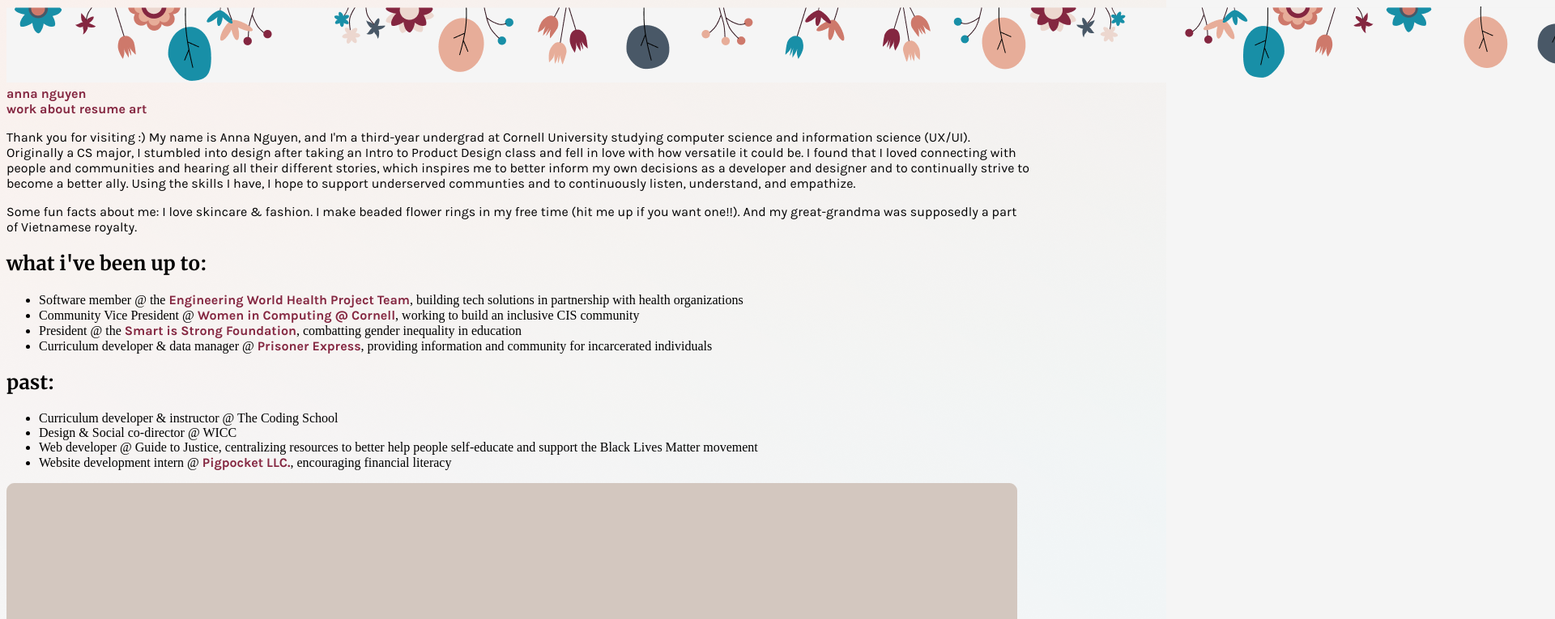
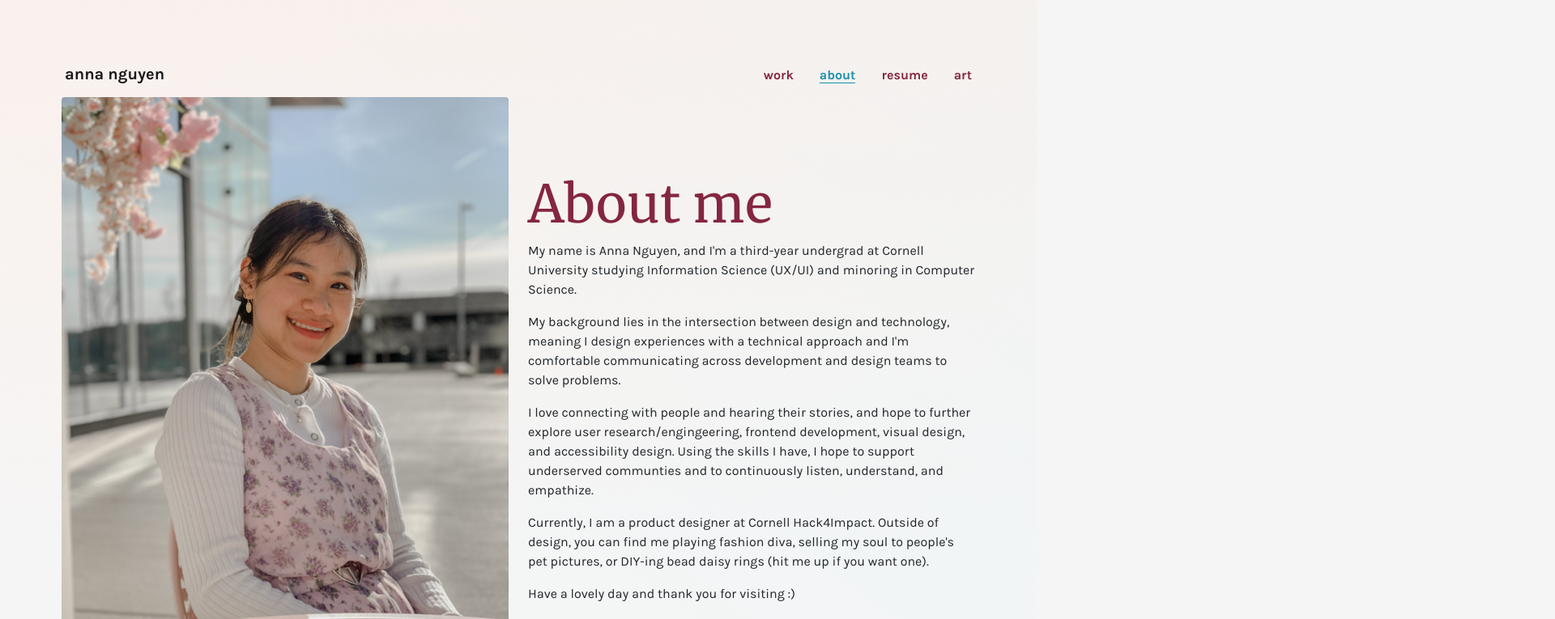
Before and after one commit to axnguyen9/personal_website_v1, a plain HTML site: page about/index.html in a window 1280 px wide. Shown: the top 765 px of the page at 81% size, 1920 px wide, since content can reach past the window. Drawn offline with nearby package versions, Linux system fonts and the light colour scheme; a web font is replaced by a local one.

Commit message:
Changing About page

```diff
--- a/about/index.html
+++ b/about/index.html
@@ -5,79 +5,75 @@
   <meta charset="UTF-8" />
     <meta name="viewport" content="width=device-width, initial-scale=1" />
     <title>Anna Nguyen</title>
-  <link rel="icon" type="image/png" href="../images/logo.png" />
+    <link rel="icon" type="image/png" href="/images/logo.png" />
+    <!-- Bootstrap v5.1 -->
+    <link href="https://cdn.jsdelivr.net/npm/bootstrap@5.1.3/dist/css/bootstrap.min.css" rel="stylesheet" integrity="sha384-1BmE4kWBq78iYhFldvKuhfTAU6auU8tT94WrHftjDbrCEXSU1oBoqyl2QvZ6jIW3" crossorigin="anonymous">
     <link rel="stylesheet" type="text/css" href="../styles/style.css" media="all" />
 </head>
 
 <body>
-  <img src="../images/banner.png" id="banner" alt="illustrated floral decorative banner" />
-  <div class="content">
-    <a name="top"></a>
-    <nav>
-      <a href="/" id="name-logo">anna nguyen</a>
-      <div class="links">
-        <a href="/">work</a>
-        <a href="../about" id="current">about</a>
-        <a href="https://drive.google.com/file/d/13UAHrn1CFpjNG9F62qy2G92JbZwENw6s/view?usp=sharing"
-          target="_blank">resume</a>
-        <a href="../art">art</a>
+  <div class="m-md-3 p-5">
+    <nav class="navbar navbar-expand-md navbar-light">
+      <a href="/" class="navbar-brand mx-3">anna nguyen</a>
+      <button class="navbar-toggler" type="button" data-bs-toggle="collapse" data-bs-target="#navbarSupportedContent" aria-controls="navbarSupportedContent" aria-expanded="false" aria-label="Toggle navigation">
+        <span class="navbar-toggler-icon"></span>
+      </button>
+      <div class="collapse navbar-collapse justify-content-end" id="navbarSupportedContent">
+        <ul class="navbar-nav">
+          <li class="nav-item">
+            <a href="/" class="mx-3">work</a>
+          </li>
+          <li class="nav-item">
+            <a href="../about" id="current" class="mx-3">about</a>
+          </li>
+          <li class="nav-item">
+            <a href="" target="_blank" class="mx-3">
+              resume</a>
+          </li>
+          <li class="nav-item">
+            <a href="../art" class="mx-3">art</a>
+          </li>
+        </ul>
       </div>
     </nav>
 
-    <header>
-      <section class="about-header">
-        <p>Thank you for visiting :) My name is Anna Nguyen, and I'm
-          a third-year undergrad at Cornell University studying computer
-          science and information science (UX/UI). Originally a CS major,
-          I stumbled into design after taking an Intro to Product Design class and
-          fell in love with how versatile it could be. I found that I loved
-          <span id="highlight-p-text">connecting with people and communities and
-            hearing all their different stories</span>, which inspires me to
-          better inform my own decisions as a developer and designer and to
-          continually strive to become a better ally. Using the skills I have,
-          I hope to support underserved communties and
+    <div class="container-fluid">
+      <div class="row">
+        <div class="col-md-6">
+          <img src="../images/headshot.JPEG" class="rounded mx-auto img-fluid" alt="" />
+        </div>
+        <div class="col-md-6 my-auto">
+          <h1 class="display-3">About me</h1>
+          <p>My name is Anna Nguyen,
+            and I'm a third-year undergrad at Cornell University
+            studying Information Science (UX/UI) and minoring in
+            Computer Science.
+          </p>
+          <p>
+            My background lies in the intersection between design
+            and technology, meaning I design experiences with a
+            technical approach and I'm comfortable communicating
+            across development and design teams to solve problems.
+          </p>
+          <p>
+            I love connecting with people and hearing their stories,
+            and hope to further explore user research/engingeering,
+            frontend development, visual design, and accessibility
+            design. Using the skills I have, I hope to support underserved communties and
             to continuously listen, understand, and empathize.
           </p>
-        <p>Some fun facts about me: I love skincare & fashion. I make beaded flower
-          rings in my free time (hit me up if you want one!!). And my
-          great-grandma was supposedly a part of Vietnamese royalty.
+          <p>Currently, I am a product designer at Cornell Hack4Impact.
+            Outside of design, you can find me playing fashion diva,
+            selling my soul to people's pet pictures, or
+            DIY-ing bead daisy rings (hit me up if you want one).
           </p>
-        <h2 id="martel-text">what i've been up to:</h2>
-        <ul>
-          <li><span id="bold-p-text">Software member @ the <a href="https://ewh.engineering.cornell.edu/"
-                target="_blank">Engineering
-                World Health Project Team</a></span>, building tech solutions in partnership with health organizations
-          </li>
-          <li><span id="bold-p-text">Community Vice President @ <a href="https://wicc.cornell.edu/"
-                target="_blank">Women in
-                Computing
-                @ Cornell</a></span>, working to build an inclusive CIS community</li>
-          <li><span id="bold-p-text">President @ the <a href="https://www.thesmartisstrongfoundation.org/"
-                target="_blank">Smart
-                is Strong Foundation</a></span>, combatting gender inequality in education</li>
-          <li><span id="bold-p-text">Curriculum developer & data manager @ <a href="https://prisonerexpress.org/"
-                class="org-link" target="_blank">Prisoner Express</a></span>, providing information and
-            community for incarcerated
-            individuals</li>
-        </ul>
-        <h2 id="martel-text">past:</h2>
-        <ul>
-          <li>Curriculum developer & instructor @ The Coding School</li>
-          <li>Design & Social co-director @ WICC</li>
-          <li><span id="bold-p-text">Web developer @ Guide to Justice</span>, centralizing resources to better help
-            people self-educate and support the Black Lives Matter movement
-          </li>
-          <li><span id="bold-p-text">Website development intern @ <a href="https://pigpocketapp.com/" class="org-link"
-                target="_blank">Pigpocket LLC.</a></span>, encouraging financial literacy</li>
-          <!-- <li><span id="bold-p-text">Frontend engineer intern @ <a href="https://meet-klara-flow.webflow.io/"
-                target="_blank">Meet Klara</a></span>, matching skincare/hair care recommendations using data science
-          </li> -->
-        </ul>
-      </section>
-      <img src="../images/self.png" alt="an illustrated image of myself" />
-    </header>
+          <p>Have a lovely day and thank you for visiting :)</p>
+        </div>
+      </div>
+    </div>
 
-    <footer>
+
+    <!-- <footer>
       <div class="footer-container">
         <a href="#top" class="top">↑ TOP</a>
         <p>&copy; 2020 Anna Nguyen</p>
@@ -92,9 +88,8 @@
           <blockquote><cite>– Maya Angelou</cite></blockquote>
         </div>
       </div>
-    </footer>
+    </footer> -->
   </div>
-  <img src="../images/footer.png" id="banner" alt="illustrated floral decorative banner" />
 </body>
 
 </html>
--- a/styles/style.css
+++ b/styles/style.css
@@ -89,6 +89,12 @@ body {
   font-weight: bold;
 }
 
+.btn:hover {
+  border: 3px solid #188FA7 !important;
+  background-color: #188FA7;
+  color: #F5F5F5 !important;
+}
+
 .btn-outline-primary {
   color: #842640 !important;
 }
@@ -114,6 +120,15 @@ a {
   color: #842640;
 }
 
+a:hover {
+  color: #188FA7;
+}
+
 .socials a {
   text-decoration: underline;
 }
+
+#current {
+  color: #188FA7;
+  border-bottom: 1px solid #188FA7;
+}
```
Also changed, not shown: index.html (+16 -8 lines), images/headshot.JPEG (added). Lines whose indentation alone changed are shown as unchanged.
